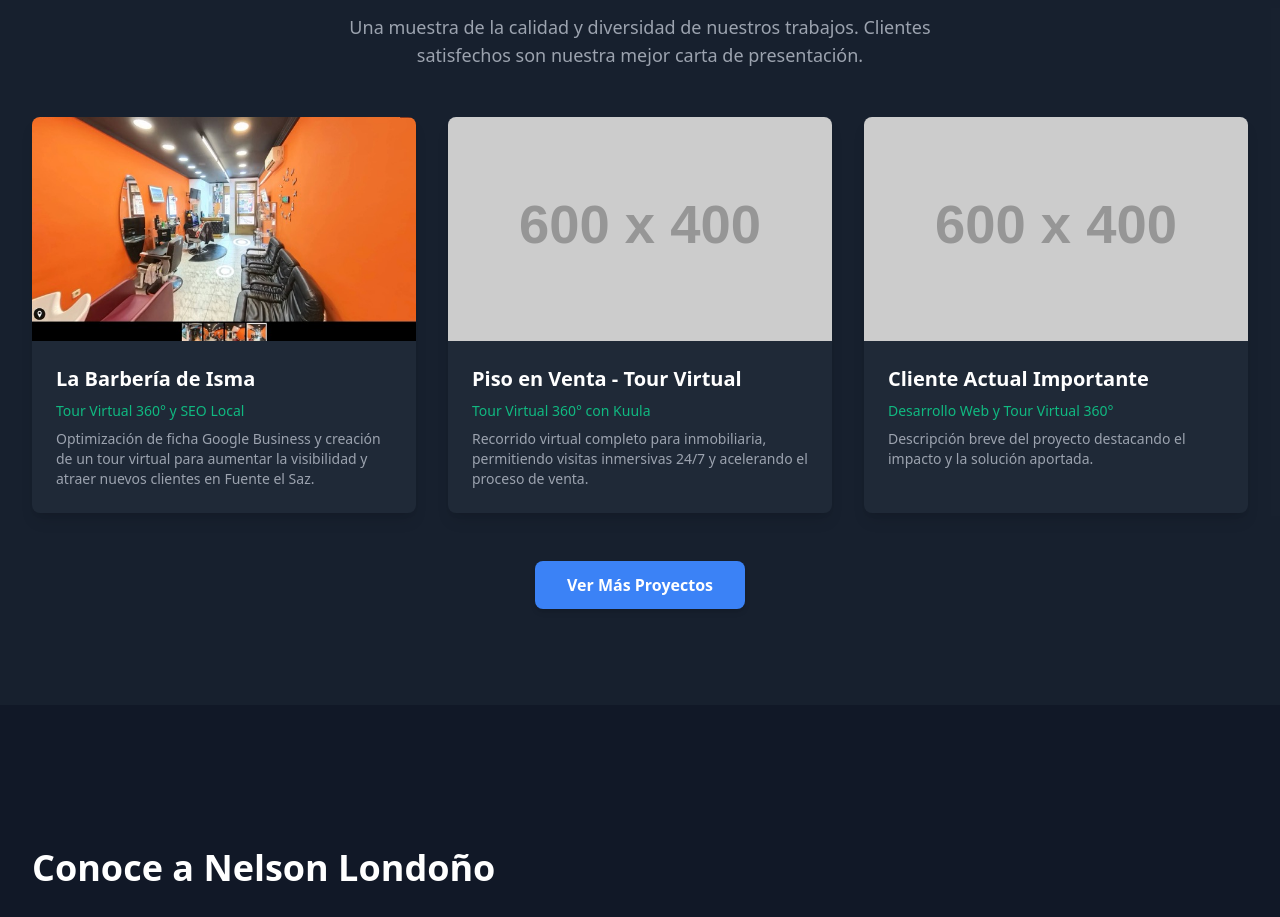
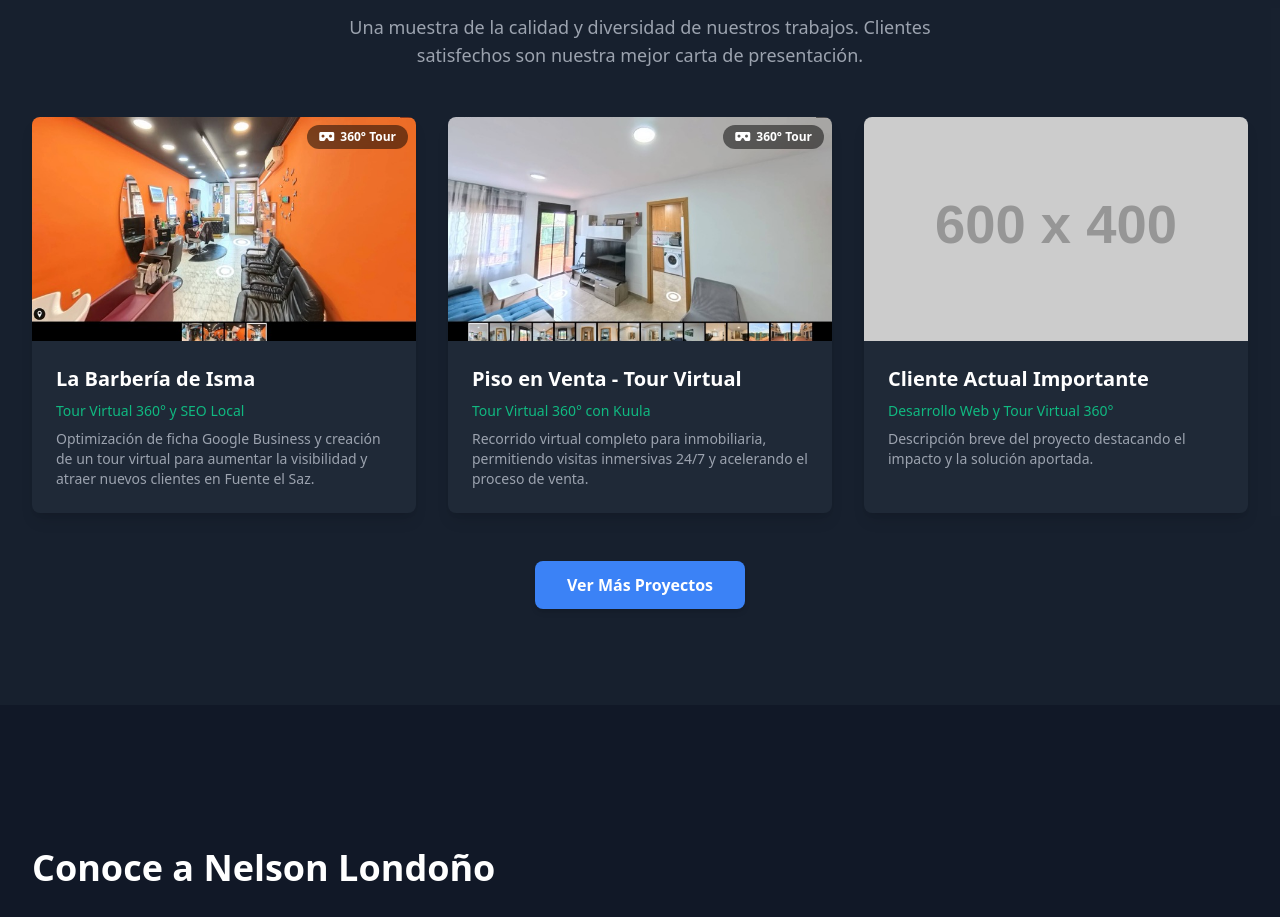
Before and after one commit to nelsonlondonodev/WebAgenciaMkt, a plain HTML site: page index.html in a window 1280 px wide. Shown: the part 2279-3196 px from the top of the page. Drawn offline with nearby package versions, Linux system fonts and the light colour scheme; placeholder pictures from the web are drawn by us.

Commit message:
Add logo 360 for images in card

```diff
--- a/index.html
+++ b/index.html
@@ -585,11 +585,20 @@
               id="card-proyecto-barberia"
               class="portfolio-item group scroll-animate-initial cursor-pointer"
             >
+              <div class="relative">
                 <img
                   class="w-full h-56 object-cover group-hover:scale-105 transition-transform duration-500 ease-in-out"
                   src="image/Barberia_Isma.jpeg"
                   alt="Tour 360 de La Barbería de Isma"
                 />
+                <div
+                  class="absolute top-2 right-2 flex items-center space-x-1.5 rounded-full bg-black/50 px-3 py-1 text-xs font-semibold text-white backdrop-blur-sm"
+                >
+                  <i class="fas fa-vr-cardboard"></i>
+                  <span>360° Tour</span>
+                </div>
+              </div>
+
               <div class="p-6">
                 <h3
                   class="text-xl font-semibold mb-2 text-gray-900 dark:text-white"
@@ -612,11 +621,20 @@
               id="card-proyecto-kuula"
               class="portfolio-item group scroll-animate-initial cursor-pointer"
             >
+              <div class="relative">
                 <img
                   class="w-full h-56 object-cover group-hover:scale-105 transition-transform duration-500 ease-in-out"
-                src="https://placehold.co/600x400/3B82F6/FFFFFF?text=Tour+360+Piso"
+                  src="image/Piso_en_venta.jpeg"
                   alt="Tour 360 de un piso en Madrid"
                 />
+                <div
+                  class="absolute top-2 right-2 flex items-center space-x-1.5 rounded-full bg-black/50 px-3 py-1 text-xs font-semibold text-white backdrop-blur-sm"
+                >
+                  <i class="fas fa-vr-cardboard"></i>
+                  <span>360° Tour</span>
+                </div>
+              </div>
+
               <div class="p-6">
                 <h3
                   class="text-xl font-semibold mb-2 text-gray-900 dark:text-white"
```
Lines whose indentation alone changed are shown as unchanged.
